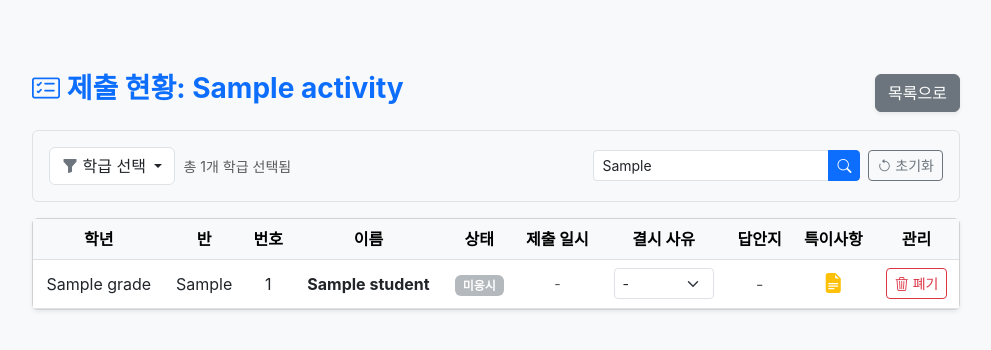
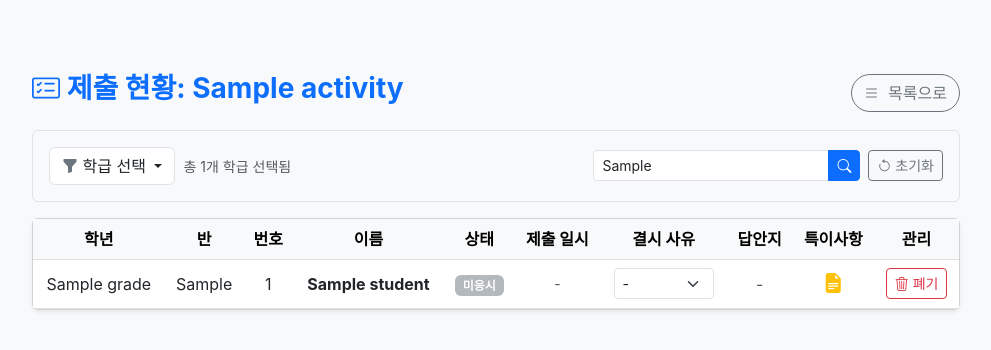
Before and after one commit to ijassper/Metaschool, a Django app: template templates/activities/activity_result.html in a window 1280 px wide. Shown: the top 350 px of the page, without its empty margins (284-1275 px from the left). Run offline with Django 4.2, Linux system fonts and the light colour scheme; the template is opened without the code that fills it: most values are stand-ins (such as "Sample title", 1, 10 or a date in 2020).

Commit message:
Update activity_result.html

```diff
--- a/templates/activities/activity_result.html
+++ b/templates/activities/activity_result.html
@@ -5,9 +5,8 @@
 <div class="container mt-5 mb-5">
     <div class="d-flex justify-content-between align-items-center mb-3">
         <h3 class="fw-bold text-primary"><i class="bi bi-card-checklist"></i> 제출 현황: {{ activity.title }}</h3>
-        <a href="{% if activity.category == 'CREATIVE' %}{% url 'creative_list' %}{% else %}{% url 'activity_list' %}{% endif %}"
-        class="btn btn-secondary shadow-sm">
-            목록으로
+        <a href="{% url 'unified_list' %}?category={{ activity.category }}&sub={{ activity.sub_category }}" class="btn btn-outline-secondary rounded-pill">
+            <i class="bi bi-list me-1"></i> 목록으로
         </a>
     </div>
 
```
